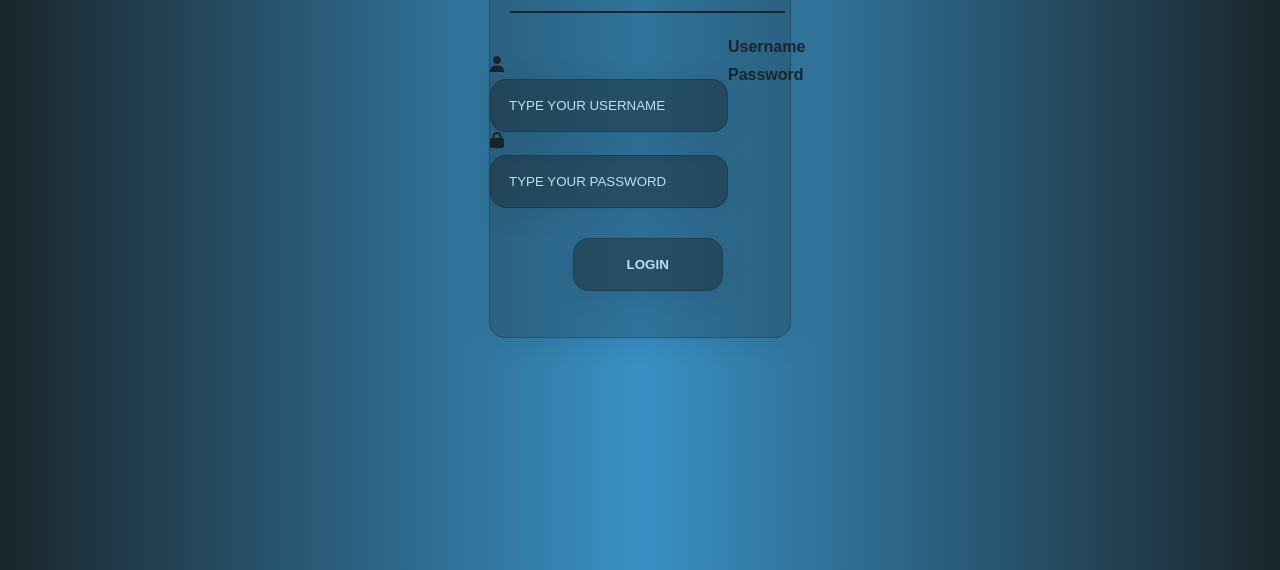
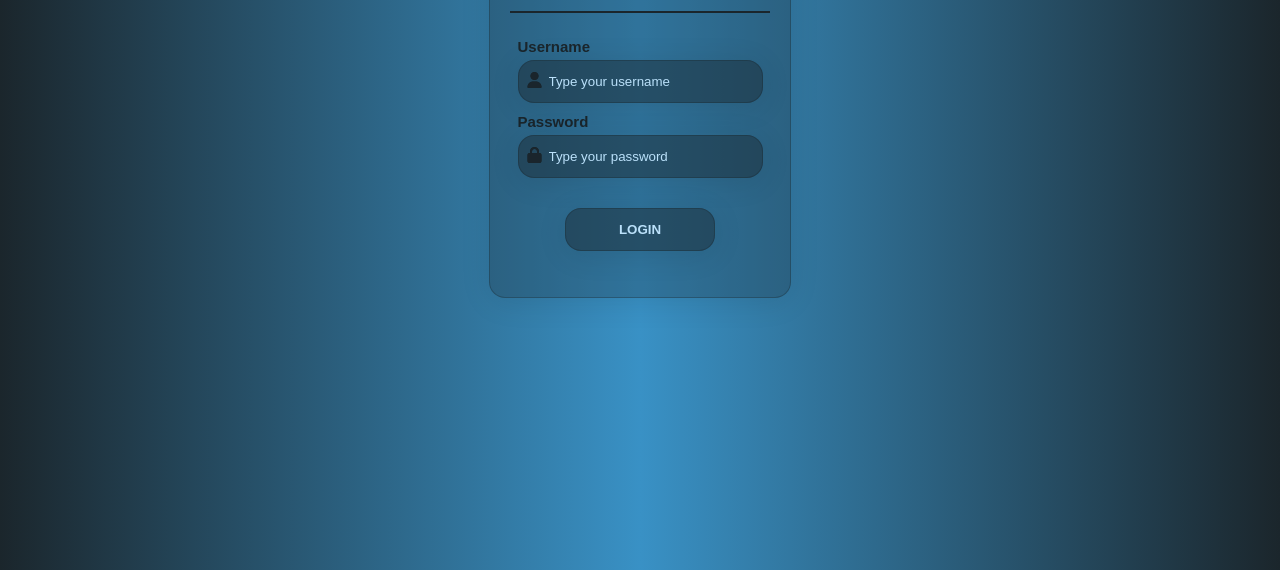
Before and after one commit to uniro123/conversion, a plain HTML site: page index.html in a window 1280 px wide. Shown: the part 230-800 px from the top of the page. Drawn offline with Linux system fonts and the light colour scheme; some packages are replaced by stand-ins of ours; a script that the page names is missing; a web font is replaced by a local one.

Commit message:
Update log.css

```diff
--- a/log.css
+++ b/log.css
@@ -63,12 +63,14 @@ label {
     grid-column: 3/span 2;
     margin-top: 10px;
     font-weight: 700;
+    font-size: 15px;
 }
-
+span {
+    grid-column: 3/span 2;
+}
 input {
-    grid-column: 3/span 2;
     width: 200px;
-    padding: 18px;
+    padding: 13px;
     margin-top: 5px;
     background: rgba(27, 38, 44, 0.27);
     border-radius: 16px;
@@ -87,7 +89,21 @@ input:focus{
 ::placeholder {
     color: #BBE1FA;
     font-weight: 500;
-    text-transform: uppercase;
+}
+
+.login-form span {
+    position: relative;
+}
+
+.login-form input {
+    padding-left: 30px; /* Adjust the padding as needed */
+}
+
+.login-form i {
+    position: absolute;
+    left: 10px; /* Adjust the left position as needed */
+    top: 55%;
+    transform: translateY(-55%);
 }
 
 button {
@@ -99,7 +115,7 @@ button {
     -webkit-backdrop-filter: blur(0px);
     border: 1px solid rgba(27, 38, 44, 0.32);
     color: #BBE1FA;
-    padding: 18px;
+    padding: 13px;
     cursor: pointer;
     width: 150px;
     margin: 30px auto;
```
